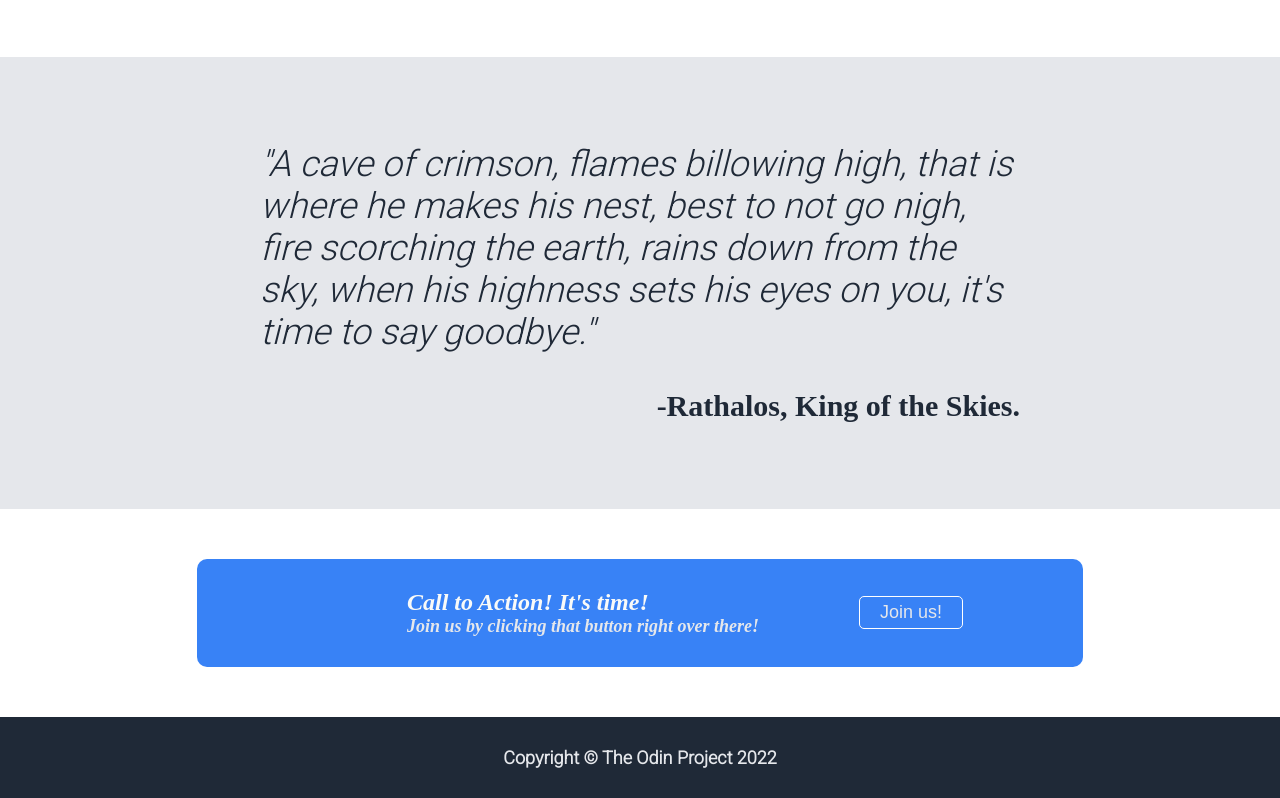
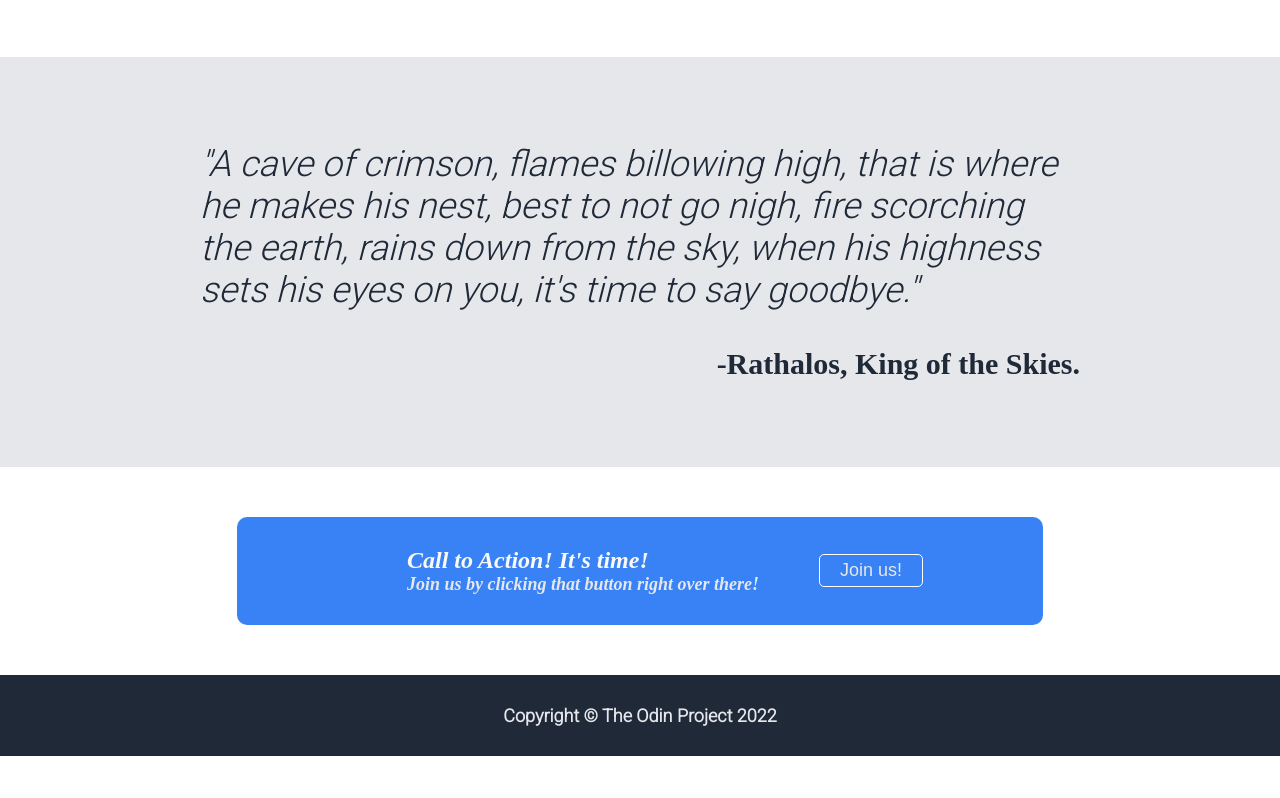
Before and after one commit to realbot1/Landing-Page, a plain HTML site: page index.html in a window 1280 px wide. Shown: the part 1534-2332 px from the top of the page. After the commit the page ends 2290 px from the top, so only its background shows below. Drawn offline with Linux system fonts and the light colour scheme; a web font is replaced by a local one.

Commit message:
EDIT max-width

```diff
--- a/style.css
+++ b/style.css
@@ -10,7 +10,7 @@ body{
     font-family: 'Roboto', sans-serif;
     display: flex;
     flex-direction: column;
-    min-width: 475px;
+    min-width: 720px;
 }
 
 .content{
@@ -183,7 +183,7 @@ span{
 }
 
 .quote{
-    margin: 50px 260px;
+    margin: 50px 200px;
 }
 
 .quote p{
@@ -212,7 +212,7 @@ span{
 }
 
 #sign-up #contact{
-    padding: 20px 90px;
+    padding: 20px 50px;
 }
 
 
@@ -226,13 +226,10 @@ span{
     border: 1px solid white ;
 }
 
-/*Footer css*/
+/*For checking*/
 
-.
-
-/*For checking*/
 *{
-    border: 1x solid red;
+    border: px solid red;
 }
 
 .footer-background{
```
